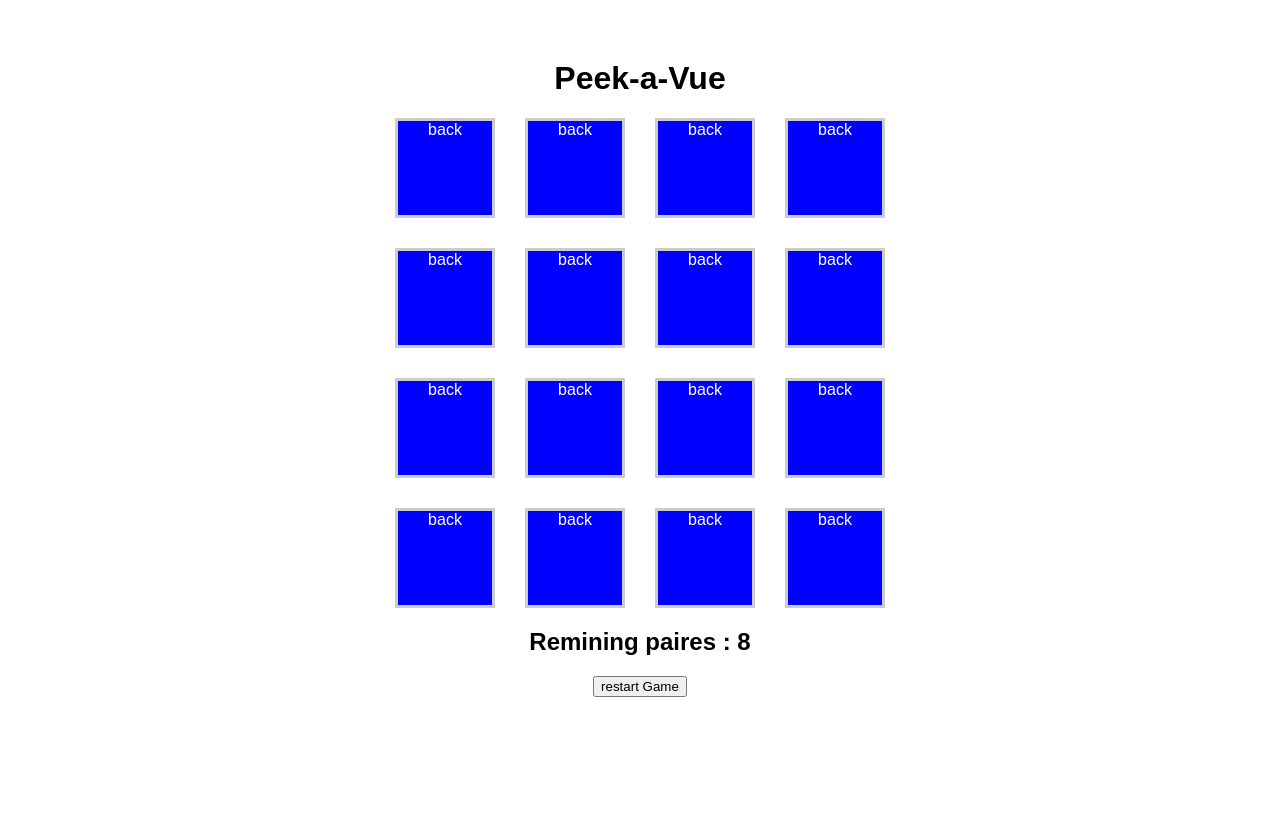
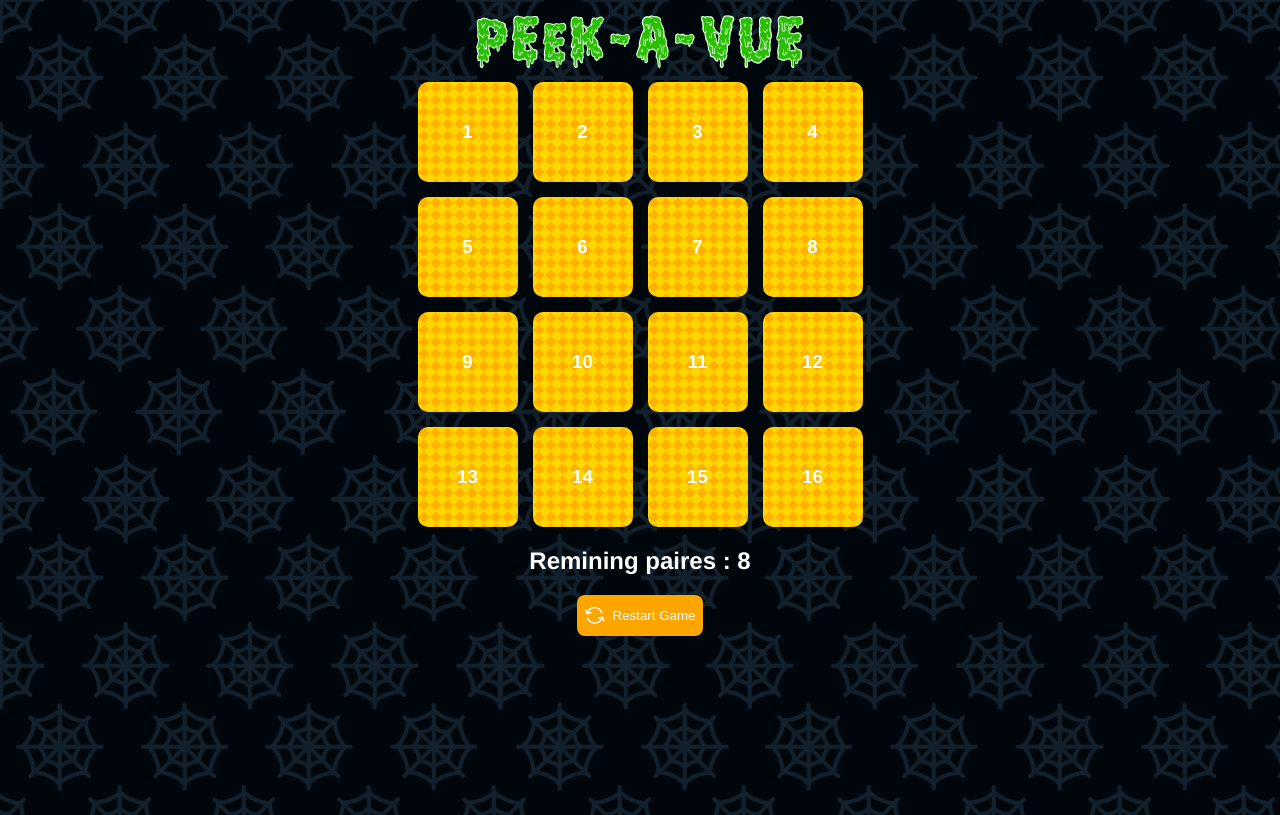
Before and after one commit to saeedth1214/card-matching, a Vue app: page / in a window 1280 px wide. Built offline with nearby package versions, Linux system fonts and the light colour scheme.

Commit message:
featur : add holloween styles

```diff
--- a/src/App.vue
+++ b/src/App.vue
@@ -54,7 +54,16 @@ export default {
       }
     };
 
-    const cardItems = [1, 2, 3, 4, 5, 6, 7, 8];
+    const cardItems = [
+      "bat",
+      "candy",
+      "cauldron",
+      "cupcake",
+      "ghost",
+      "moon",
+      "pumpkin",
+      "witch-hat",
+    ];
 
     cardItems.forEach((item) => {
       cardList.value.push({
@@ -112,8 +121,9 @@ export default {
 </script>
 
 <template>
-  <h1>Peek-a-Vue</h1>
+  <h1 class="sr-only">Peek-a-Vue</h1>
 
+  <img src="/images/peek-a-vue-title.png" alt="peek-a-vue" class="title" />
   <section class="game-board">
     <Card
       v-for="(card, index) in cardList"
@@ -126,21 +136,66 @@ export default {
     />
   </section>
   <h2>{{ status }}</h2>
-  <button @click="restartGame">restart Game</button>
+  <button @click="restartGame" class="button">
+    <img
+      src="/images/restart.svg"
+      style="margin-right: 0.5rem"
+      alt="Restart icon"
+    />
+    Restart Game
+  </button>
 </template>
 
 <style>
+body,
+html {
+  margin: 0px;
+  padding: 0px;
+  box-sizing: border-box;
+}
+h1 {
+  margin-top: 0px;
+}
 #app {
   text-align: center;
-  margin-top: 60px;
-  font-family: Arial, Helvetica, sans-serif;
+  padding-top: 15px;
+  color: white;
+  font-family: Avenir, Helvetica, sans-serif;
+  background-image: url("/images/page-bg.png");
+  background-color: #00070c;
+  height: 100vh;
 }
 .game-board {
   display: grid;
-  grid-template-columns: 100px 100px 100px 100px;
-  grid-template-rows: 100px 100px 100px 100px;
-  grid-column-gap: 30px;
-  grid-row-gap: 30px;
+  grid-template-columns: repeat(4, 100px);
+  grid-template-rows: repeat(4, 100px);
+  grid-column-gap: 15px;
+  grid-row-gap: 15px;
   justify-content: center;
 }
+
+.title {
+  margin-bottom: 10px;
+}
+.button {
+  background-color: orange;
+  display: flex;
+  justify-content: center;
+  align-items: center;
+  padding: 0.75rem 0.5rem;
+  color: white;
+  border-radius: 0.5rem;
+  margin: 0px auto;
+  border: none;
+}
+.sr-only {
+  position: absolute;
+  width: 1px;
+  height: 1px;
+  padding: 0;
+  margin: -1px;
+  overflow: hidden;
+  clip: rect(0, 0, 0, 0);
+  border: 0;
+}
 </style>
--- a/src/components/card.vue
+++ b/src/components/card.vue
@@ -6,7 +6,7 @@ export default {
       required: true,
     },
     value: {
-      type: Number,
+      type: String,
       required: true,
     },
 
@@ -35,14 +35,16 @@ export default {
 <template>
   <div class="card" @click="selectCard">
     <div v-if="visible" class="card-face is-front">
-      {{ value }} - {{ position }}
+      <img :src="`/images/${value}.png`" style="width: 100px;" :alt="value" />
+      <img src="/images/checkmark.svg" v-if="match" class="icon-checkmark" />
     </div>
-    <div v-else class="card-face is-back">back</div>
+    <div v-else class="card-face is-back">
+      <h3>{{ position + 1 }}</h3>
+    </div>
   </div>
 </template>
 <style scoped>
 .card {
-  border: 3px solid #ccc;
   position: relative;
 
   cursor: pointer;
@@ -52,14 +54,22 @@ export default {
   width: 100%;
   height: 100%;
   position: absolute;
+  border-radius: 10px;
+  display: flex;
+  justify-content: center;
+  align-items: center;
 }
 .card-face.is-front {
-  background-color: red;
+  background-image: url("/images/card-bg.png");
   color: white;
 }
 
 .card-face.is-back {
-  background-color: blue;
-  color: white;
+  background-image: url("/images/card-bg-empty.png");
+}
+.icon-checkmark {
+  position: absolute;
+  right: 5px;
+  bottom: 5px;
 }
 </style>
```
